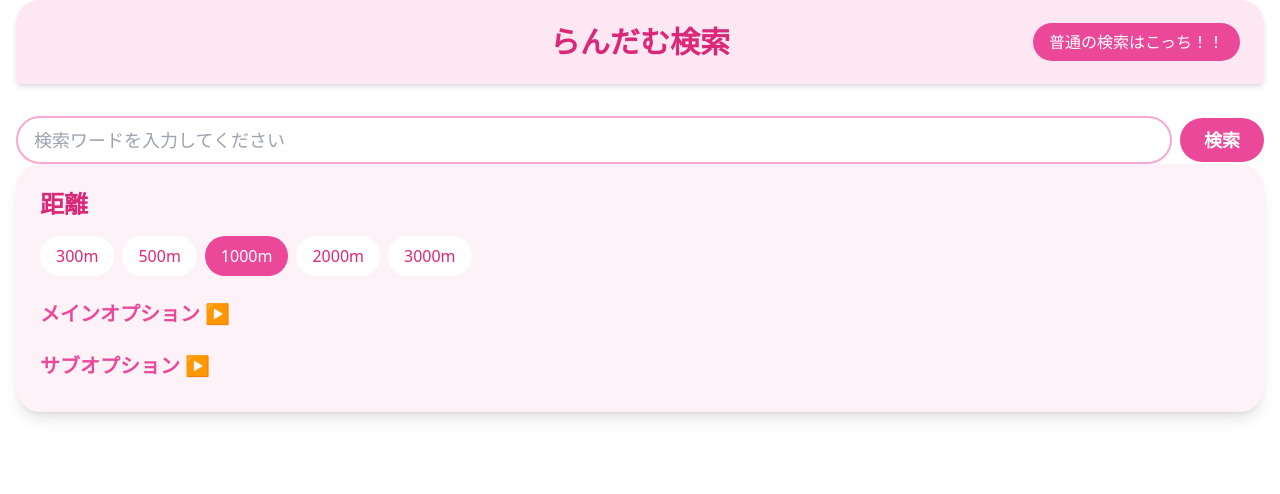
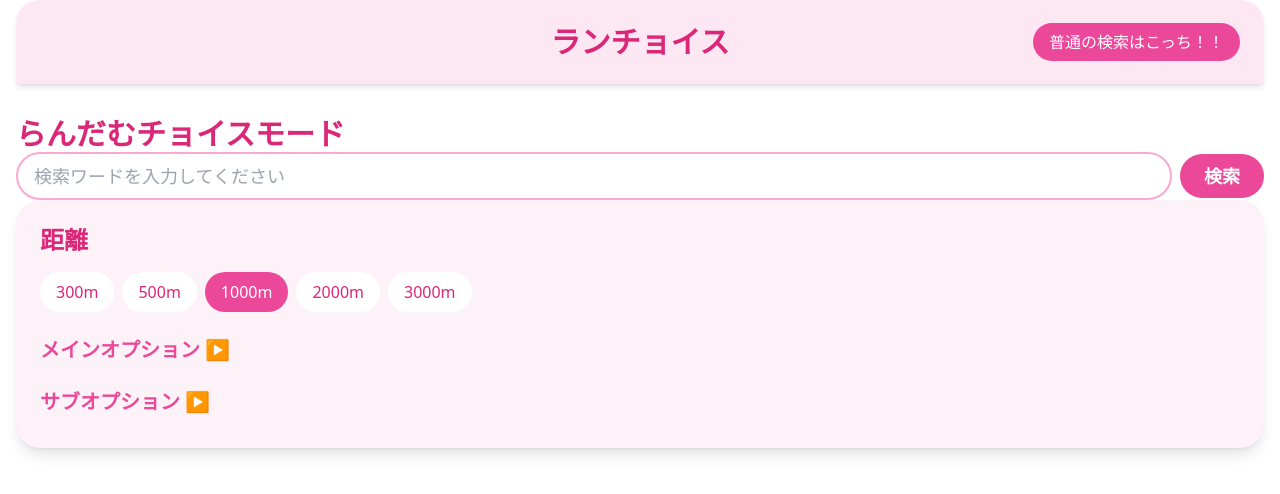
Before and after one commit to muratamizuki/fenrir, a Next.js app in the folder frontend/: page / in a window 1280 px wide. Shown: the top 494 px of the page. Built offline with nearby package versions, Linux system fonts and the light colour scheme.

Commit message:
ランチョイスのロゴ追加
名前すこ

```diff
--- a/frontend/src/components/Homepage.jsx
+++ b/frontend/src/components/Homepage.jsx
@@ -87,7 +87,7 @@
         <div className="w-1/3"></div>
         <Link href="/">
           <a className="text-3xl font-bold text-pink-600 text-center hover:text-pink-700 transition-colors duration-300">
-            らんだむ検索
+            ランチョイス
           </a>
         </Link>
         <div className="w-1/3 flex justify-end">
@@ -98,6 +98,9 @@
           </Link>
         </div>
       </header>
+      <a className="text-3xl font-bold text-pink-600 text-center hover:text-pink-700 transition-colors duration-300">
+            らんだむチョイスモード
+      </a>
       <SearchInput onSearch={handleSearch} />
       <Options
         selectedDistance={selectedDistance}
```
